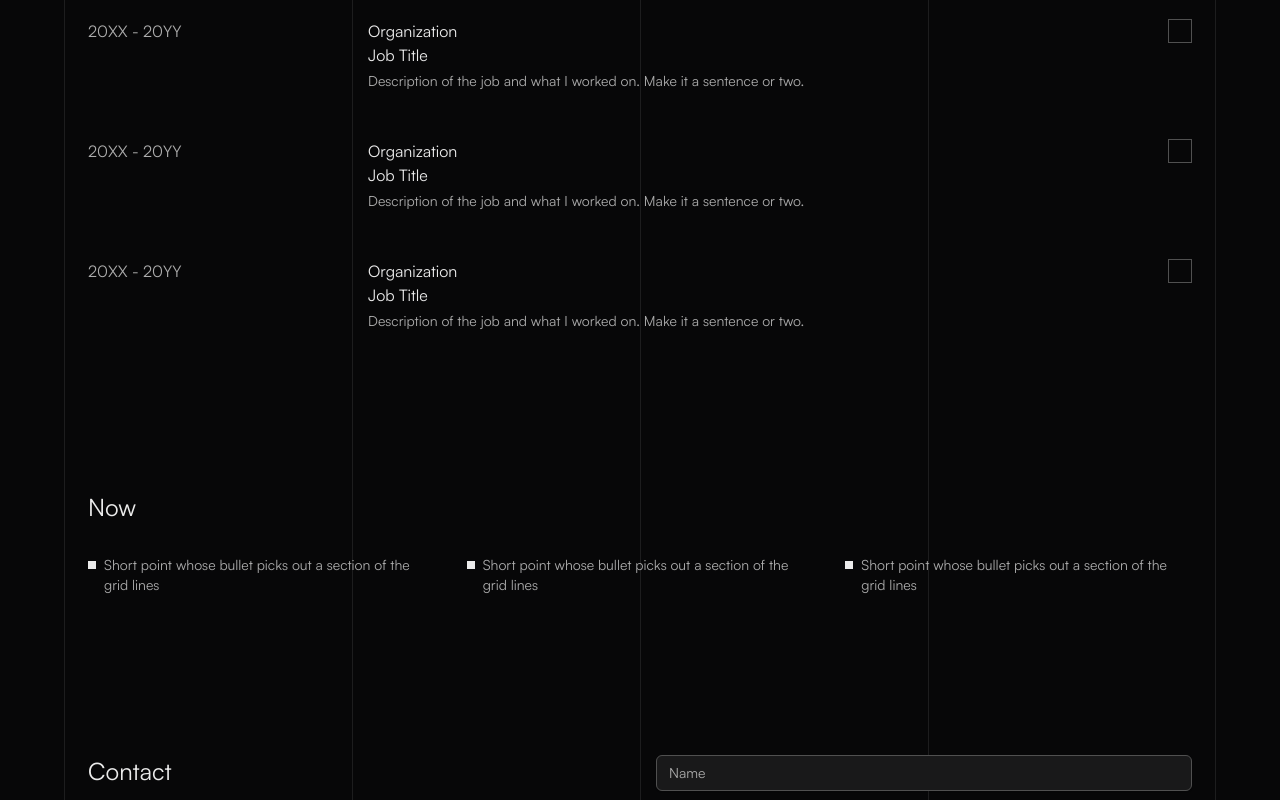
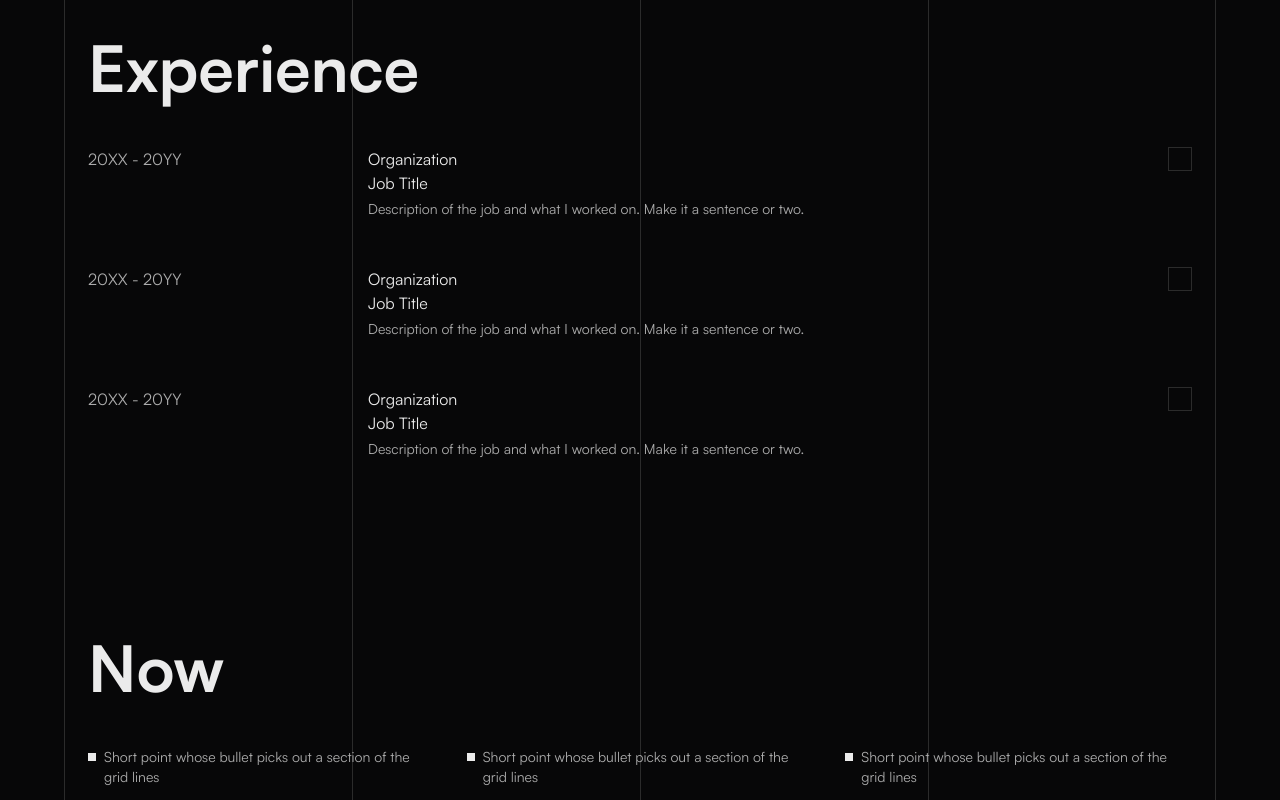
Before and after one commit to edzhuang/portfolio-website, a Next.js app: page / in a window 1280 px wide. Shown: the part 1760-2560 px from the top of the page. Built offline with nearby package versions, Linux system fonts and the light colour scheme.

Commit message:
Update Tailwind configuration and improve layout styles
- Changed gridline color in Tailwind config for better contrast.
- Updated border classes in the layout to remove opacity for clearer visibility.
- Increased heading sizes in multiple sections for improved hierarchy and readability.

```diff
--- a/app/page.tsx
+++ b/app/page.tsx
@@ -15,18 +15,18 @@ export default function Home() {
       {/* Minimal grid background like Stripe */}
       <div className="absolute inset-0 max-w-6xl mx-auto left-0 right-0 pointer-events-none">
         {/* 5 vertical lines */}
-        <div className="absolute left-0 h-full border-l border-gridline/30" />
-        <div className="absolute left-1/4 h-full border-l border-gridline/30" />
-        <div className="absolute left-2/4 h-full border-l border-gridline/30" />
-        <div className="absolute left-3/4 h-full border-l border-gridline/30" />
-        <div className="absolute right-0 h-full border-l border-gridline/30" />
+        <div className="absolute left-0 h-full border-l border-gridline" />
+        <div className="absolute left-1/4 h-full border-l border-gridline" />
+        <div className="absolute left-2/4 h-full border-l border-gridline" />
+        <div className="absolute left-3/4 h-full border-l border-gridline" />
+        <div className="absolute right-0 h-full border-l border-gridline" />
       </div>
 
       {/* Content Container */}
       <div className="max-w-6xl mx-auto px-6 flex flex-col gap-40">
         {/* Header/Navigation - Floating with blur effect */}
         <div className="sticky top-6 flex justify-center w-full z-10">
-          <header className="flex items-center justify-between px-6 py-3 rounded-full bg-secondary/70 backdrop-blur-md shadow-lg border border-gridline/20 w-full">
+          <header className="flex items-center justify-between px-6 py-3 rounded-full bg-secondary/70 backdrop-blur-md shadow-lg border border-gridline w-full">
             <div className="text-heading-sm">Eddie Zhuang</div>
             <nav className="flex space-x-12">
               <Link href="#projects" className="text-body-md hover:text-muted-foreground transition-colors">
@@ -56,7 +56,7 @@ export default function Home() {
         {/* Projects Section */}
         <ScrollFade>
           <section id="projects">
-            <h2 className="text-2xl font-normal mb-8">Projects</h2>
+            <h2 className="text-heading-xl mb-8">Projects</h2>
             <div className="grid grid-cols-1 md:grid-cols-2 gap-8 [&>*]:aspect-video">
               <ScrollFade delay={1}>
                 <ProjectCard
@@ -93,7 +93,7 @@ export default function Home() {
         {/* Experience Section */}
         <ScrollFade>
           <section id="experience">
-            <h2 className="text-2xl font-normal mb-8">Experience</h2>
+            <h2 className="text-heading-xl mb-8">Experience</h2>
             <div className="space-y-12">
               <ScrollFade delay={1}>
                 <ExperienceItem
@@ -126,7 +126,7 @@ export default function Home() {
         {/* Now Section */}
         <ScrollFade>
           <section id="now">
-            <h2 className="text-2xl font-normal mb-8">Now</h2>
+            <h2 className="text-heading-xl mb-8">Now</h2>
             <div className="grid grid-cols-1 md:grid-cols-3 gap-8">
               <ScrollFade delay={1}>
                 <NowItem text="Short point whose bullet picks out a section of the grid lines" />
@@ -145,7 +145,7 @@ export default function Home() {
         <ScrollFade>
           <section id="contact" className="grid grid-cols-1 md:grid-cols-2 gap-8">
             <div>
-              <h2 className="text-2xl font-normal mb-4">Contact</h2>
+              <h2 className="text-heading-xl mb-4">Contact</h2>
               <p className="text-muted-foreground mb-2">Have an opportunity in mind, or just want to chat?</p>
               <p className="text-muted-foreground">Feel free to send me a message.</p>
             </div>
--- a/tailwind.config.ts
+++ b/tailwind.config.ts
@@ -43,7 +43,7 @@ const config = {
         ring: "hsl(var(--ring))",
         background: "hsl(var(--background))",
         foreground: "hsl(var(--foreground))",
-        gridline: "#505050",
+        gridline: "#2B2B2B",
         primary: {
           DEFAULT: "hsl(var(--primary))",
           foreground: "hsl(var(--primary-foreground))",
```
